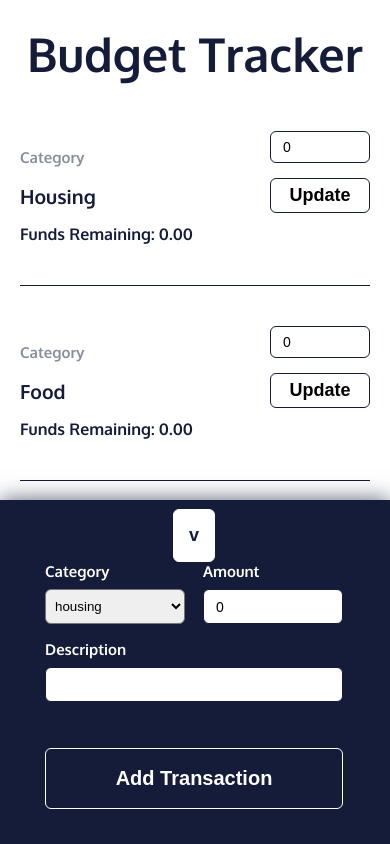
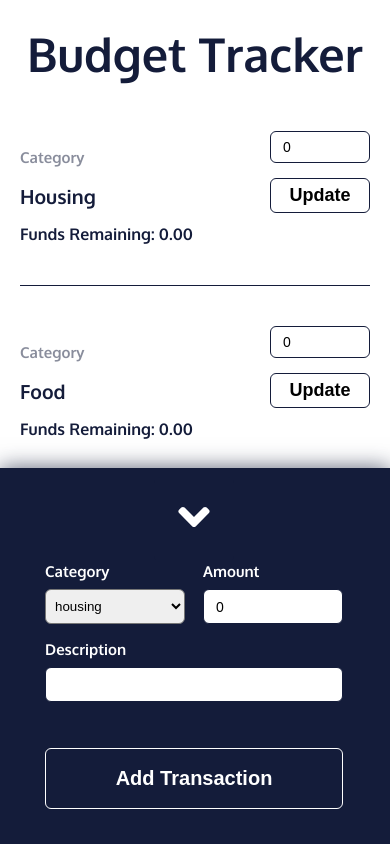
Before and after one commit to E-D-Richard/budget-tracker-webbapp, a React (Create React App) app: page / in a window 390 px wide. Both pictures are taken after a click on the button "New Transaction". Shown: the top 844 px of the page. Built offline with nearby package versions, Linux system fonts and the light colour scheme.

Commit message:
add react-icons

```diff
--- a/package.json
+++ b/package.json
@@ -9,6 +9,7 @@
     "@testing-library/user-event": "^13.5.0",
     "react": "^18.2.0",
     "react-dom": "^18.2.0",
+    "react-icons": "^4.4.0",
     "react-redux": "^8.0.2",
     "react-router-dom": "^5.2.0",
     "react-scripts": "5.0.1",
--- a/public/index.html
+++ b/public/index.html
@@ -2,7 +2,7 @@
 <html lang="en">
   <head>
     <meta charset="utf-8" />
-    <link rel="icon" href="%PUBLIC_URL%/favicon.ico" />
+    <link rel="icon" href="%PUBLIC_URL%/calculator.ico" />
     <meta name="viewport" content="width=device-width, initial-scale=1" />
     <meta name="theme-color" content="#000000" />
     <meta
--- a/src/components/TransactionForm.js
+++ b/src/components/TransactionForm.js
@@ -4,6 +4,7 @@ import {addTransaction} from "../features/transactions/transactionsSlice";
 import { v4 as uuidv4 } from "uuid";
 import { useSelector } from "react-redux";
 import { selectTransactions } from "../features/transactions/transactionsSlice";
+import { FaAngleDown } from "react-icons/fa";
 
 export default function TransactionForm() {
   const dispatch = useDispatch();
@@ -66,7 +67,7 @@ export default function TransactionForm() {
             onClick={handleHideForm}
             className={!hidden ? "dropdown-btn" : "default-btn"}
           >
-            {hidden ? "New Transaction" : "v"}
+            {hidden ? "New Transaction" : <FaAngleDown className="icon" /> }
           </button>
         </div>
         {/* only displays form by default on screen > 750px*/}
--- a/src/index.css
+++ b/src/index.css
@@ -1,4 +1,4 @@
-@import url('https://fonts.googleapis.com/css2?family=Oxygen:wght@400;700&display=swap');
+@import url("https://fonts.googleapis.com/css2?family=Oxygen:wght@400;700&display=swap");
 
 :root {
   --main-text-color: #141c3a;
@@ -9,18 +9,18 @@
   --white: #ffffff;
 }
 
-
 html {
   font-size: 62.5%;
-	box-sizing: border-box;
+  box-sizing: border-box;
 }
-*, *:before, *:after {
-	box-sizing: inherit;
+*,
+*:before,
+*:after {
+  box-sizing: inherit;
 }
 
-
 body {
-  font-family: 'Oxygen', sans-serif;
+  font-family: "Oxygen", sans-serif;
   color: var(--main-text-color);
   padding: 24px 20px 0px 20px;
   margin: 0;
@@ -84,7 +84,6 @@ select {
   border-bottom: solid 1px var(--main-text-color);
 }
 
-
 .category-label {
   color: var(--gray);
   font-size: 15px;
@@ -94,7 +93,6 @@ select {
 .category-value {
   text-transform: capitalize;
 }
-
 
 .budget-container .data-wrapper {
   flex: 0 2 100%;
@@ -113,7 +111,6 @@ select {
 .budget-form > * {
   max-width: 100px;
 }
-
 
 .budget-form .update-button {
   padding: 6px 12px;
@@ -139,7 +136,6 @@ select {
   color: var(--red);
 }
 
-
 /* --------------------------add category */
 
 .all-budgets-container form {
@@ -150,8 +146,7 @@ select {
   text-align: center;
 }
 
-
-@media screen and (max-width: 340px){
+@media screen and (max-width: 340px) {
   .budget-container h3 {
     font-size: 1.5rem;
   }
@@ -210,7 +205,6 @@ select {
   max-width: 40%;
 }
 
-
 .new-transaction-container label {
   display: block;
   font-size: 15px;
@@ -218,7 +212,9 @@ select {
   margin-bottom: 8px;
 }
 
-#new-transaction-amount input, #new-transaction-desc input,  #new-transaction-select select {
+#new-transaction-amount input,
+#new-transaction-desc input,
+#new-transaction-select select {
   min-height: 35px;
   width: 100%;
 }
@@ -236,7 +232,8 @@ select {
   padding: 15px;
 }
 
-.dropdown-btn, .default-btn {
+.dropdown-btn,
+.default-btn {
   display: none;
 }
 
@@ -252,8 +249,9 @@ select {
 
 /* ---------------------------------------------------------new transaction media queries */
 
-@media screen and (max-width: 750px){
-  .dropdown-btn, .default-btn {
+@media screen and (max-width: 750px) {
+  .dropdown-btn,
+  .default-btn {
     display: inline-block;
   }
   .new-transaction-container h2 {
@@ -262,7 +260,7 @@ select {
   .new-transaction-container section {
     flex-direction: column;
   }
-  #hide-btn  {
+  #hide-btn {
     min-width: 80vw;
   }
 
@@ -271,10 +269,12 @@ select {
     color: var(--white);
   }
 
-  #hide-btn .dropdown-btn {
+  .new-transaction-container .dropdown-btn {
     border: none;
-    padding: 10px 0 55px 0;
-    margin: 0px;
+  }
+
+  .new-transaction-container .dropdown-btn .icon {
+    font-size: 5rem;
   }
 
   #hide-btn .default-btn {
@@ -303,14 +303,17 @@ select {
   .new-transaction-container #submit-btn {
     grid-column: 1/7;
     grid-row: 3/4;
-    font-size: clamp(2rem, 2vw ,3rem);
+    font-size: clamp(2rem, 2vw, 3rem);
     padding: 18px 12px;
     margin-top: 30px;
   }
+
+  .new-transaction-container button:hover,
+  .new-transaction-container button:focus {
+    background-color: var(--main-text-color);
+    color: var(--white);
+  }
 }
-
-
-
 
 /* -------------------------------------------- transaction records ---------------------*/
 
@@ -323,7 +326,6 @@ select {
   font-weight: bold;
 }
 
-
 .transaction-list {
   list-style: none;
   padding: 0;
@@ -333,7 +335,6 @@ select {
   display: flex;
   padding: 5px 0;
 }
-
 
 .description {
   font-style: italic;
@@ -348,7 +349,7 @@ select {
   border-radius: 5%;
   height: 20px;
   width: 20px;
-  padding: 10px 8px 8px  8px;
+  padding: 10px 8px 8px 8px;
   display: flex;
   align-items: center;
   justify-content: center;
@@ -364,7 +365,7 @@ select {
 
 /* ------------------------------------------------------ general media query */
 
-@media screen and (max-width: 750px){
+@media screen and (max-width: 750px) {
   h1 {
     text-align: center;
   }
```
Also changed, not shown: 2 other files (tests, documents, lock files or other folders).
